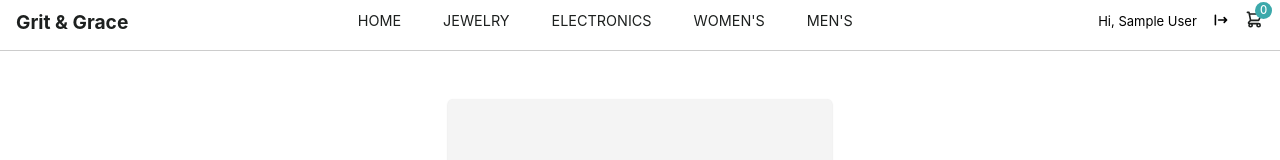
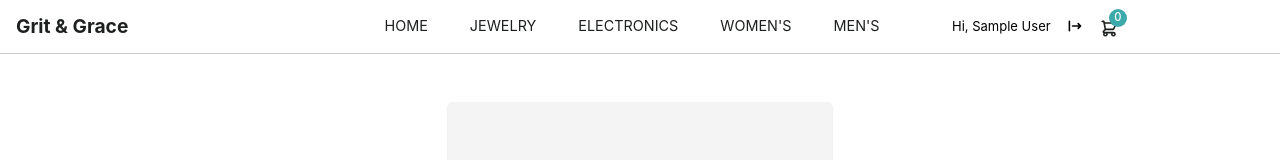
Before and after one commit to joycethh/playground, a React (Create React App) app: page /auth in a window 1280 px wide. Shown: the top 160 px of the page. Built offline with nearby package versions, Linux system fonts and the light colour scheme; no server answers; sample sign-in values are in the browser's storage.

Commit message:
update header

```diff
--- a/src/components/header/Header.js
+++ b/src/components/header/Header.js
@@ -77,8 +77,8 @@ const Header = () => {
 
         <div className="icons">
           {currentUser ? (
-            <div className="icon-wrapper">
-              <p className="profile"> Hi, {currentUser.displayName}</p>
+            <div className="user">
+              <span className="profile"> Hi, {currentUser.displayName}</span>
             </div>
           ) : (
             <div className="icon-wrapper">
@@ -101,9 +101,9 @@ const Header = () => {
             <span className="cart-thunmbnail-qty">{totalQty}</span>
           </div>
 
-          <span onClick={toggleModal} className="menu-icon">
+          <div onClick={toggleModal} className="icon-wrapper  menu-icon">
             <BiMenuAltLeft />
-          </span>
+          </div>
         </div>
       </div>
 
--- a/src/components/header/header.scss
+++ b/src/components/header/header.scss
@@ -2,23 +2,24 @@
 
 header{
     @include themify($themes) {
-    height: 50px;
+    padding: 0.5rem 1rem;
     background-color: themed('bg');
     border-bottom: 1px solid themed('border');
     transition: top 0.3s ease-in-out;
 
+
         .navbar{
             display: flex;
             align-items: center;
-            justify-content: space-between;
             position: relative;
-            padding: 0 1rem;
 
             @include mobile {
-                padding: 0.8rem 1rem 0;
+                justify-content: space-between;
             }
 
             .logo{
+                flex: 1;
+
                 a {
                     font-weight: bold;
                     font-size: 1.2rem;
@@ -29,8 +30,8 @@ header{
                 }
             }
 
-
             .nav {
+                flex: 2;
                 display: flex;
                 align-items: center;
                 justify-content: center;
@@ -59,40 +60,54 @@ header{
                     display: none;
                 }
 
-                @include tablet{
-                    width: 200px;
-                }
-
             }
 
             .icons{
+                flex:1;
                 display: flex;
-                gap: 1rem;
-                height: 100%;
+                column-gap: 1rem;
+
+                .user {
+                    display: flex;
+                    justify-content: center;
                     align-items: center;
+                }
 
                 .icon-wrapper {
-                    box-sizing: border-box;;
-                }
+                    display: flex;
+                    justify-content: center;
+                    align-items: center;
+                    cursor: pointer;
 
                     a {
                         text-decoration: none;
                         color: themed('textColor');
 
                         svg {
-                        width: 1.2rem;
+                            width: 1.3rem;
                             height: 1.2rem;
+                            padding-top: 8px;
                             cursor: pointer;
+
+                            &:hover {
+                                color:themed('highLight');
+                                scale: 1.1;
+                            }
+
                         }
                     }
+
+
+                }
+
 
                 .cart {
                     position: relative;
 
                     .cart-thunmbnail-qty {
                         position: absolute;
-                        right: -0.75em;
-                        top: -0.75em;
+                        top: -0.1rem;
+                        right: -0.45rem;
                         font-size: 0.7rem;
                         font-weight: 500;
                         line-height: 1.1rem;
@@ -103,6 +118,7 @@ header{
                         width: 1.1rem;
                         height: 1.1rem;
                         border-radius: 1.1rem;
+
                     }
                 }
 
@@ -114,14 +130,14 @@ header{
 
                 .menu-icon {
                     display: none;
-                    cursor: pointer;
 
                     @include mobile{
-                        display: block;
+                        display: flex;
                     }
                 }
 
             }
+
         }
 
         .display-block {
@@ -177,11 +193,6 @@ header{
                         border-bottom: 1 px solid themed('highLight');
                     }
 
-
-                    &:first-of-type {
-                        border-top: 1px solid themed('border');
-                    }
-
                     &:hover {
                         border-bottom: 2px solid themed('highlight');
                     }
```
Lines whose indentation alone changed are shown as unchanged.
